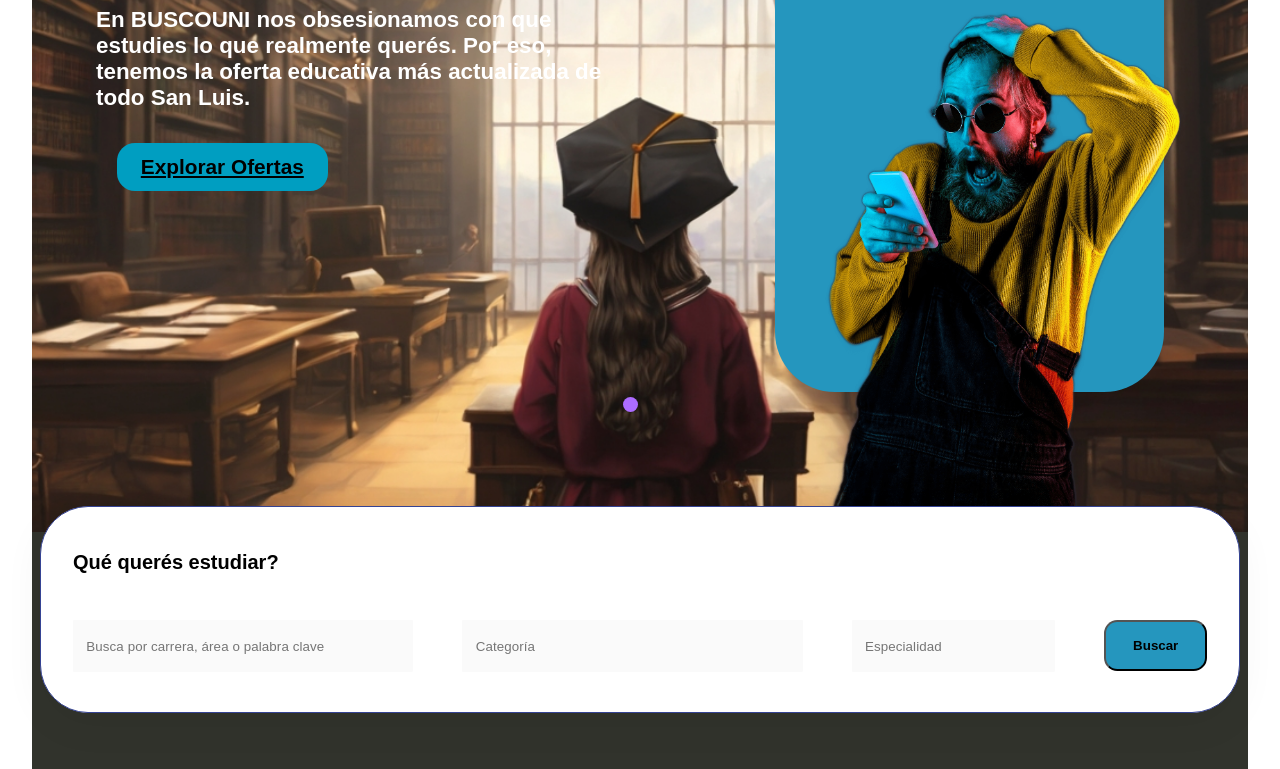
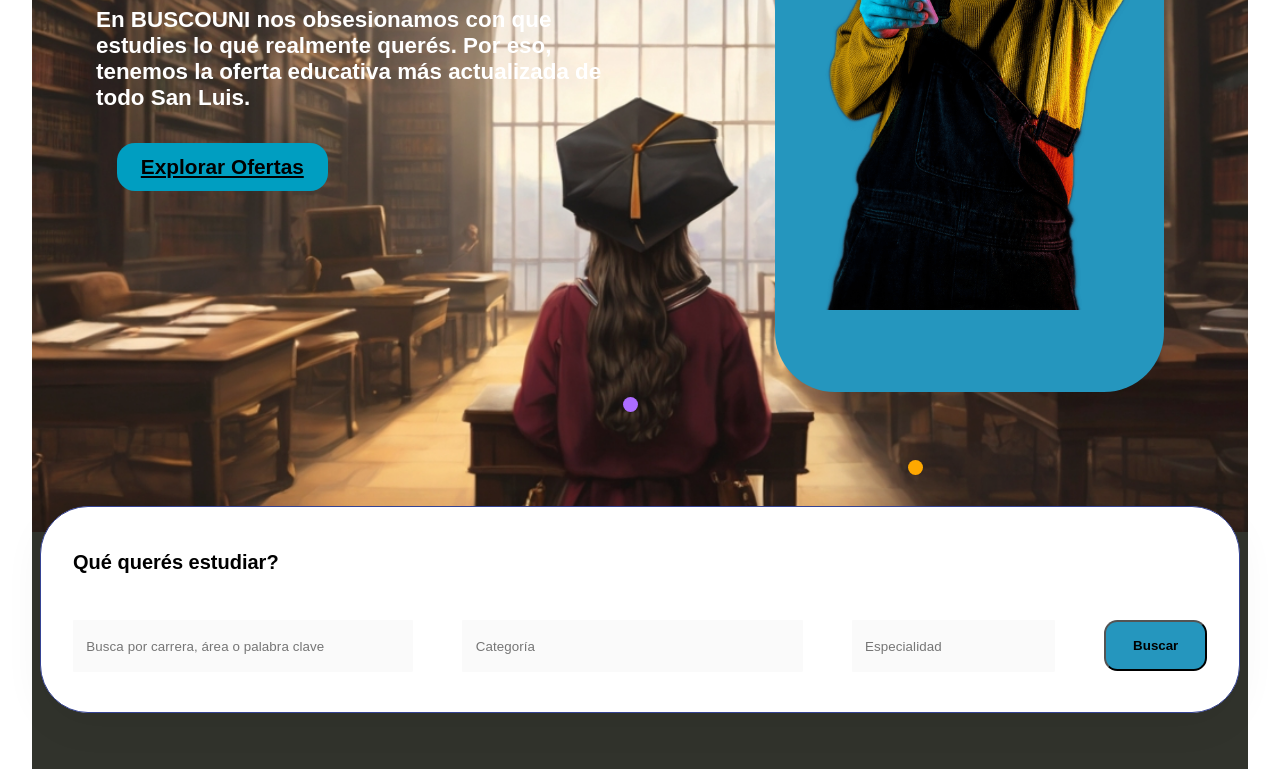
Before and after one commit to FioreTorboli/c17-142-m-js, a plain HTML site: page index.html in a window 1280 px wide. Shown: the part 351-1120 px from the top of the page. Drawn offline with Linux system fonts and the light colour scheme.

Commit message:
style.css

```diff
--- a/style.css
+++ b/style.css
@@ -431,6 +431,7 @@
 }
 
 .image-background img {
+  margin-top: -14em;
   z-index: 2;
   width: 110%;
 }
```
